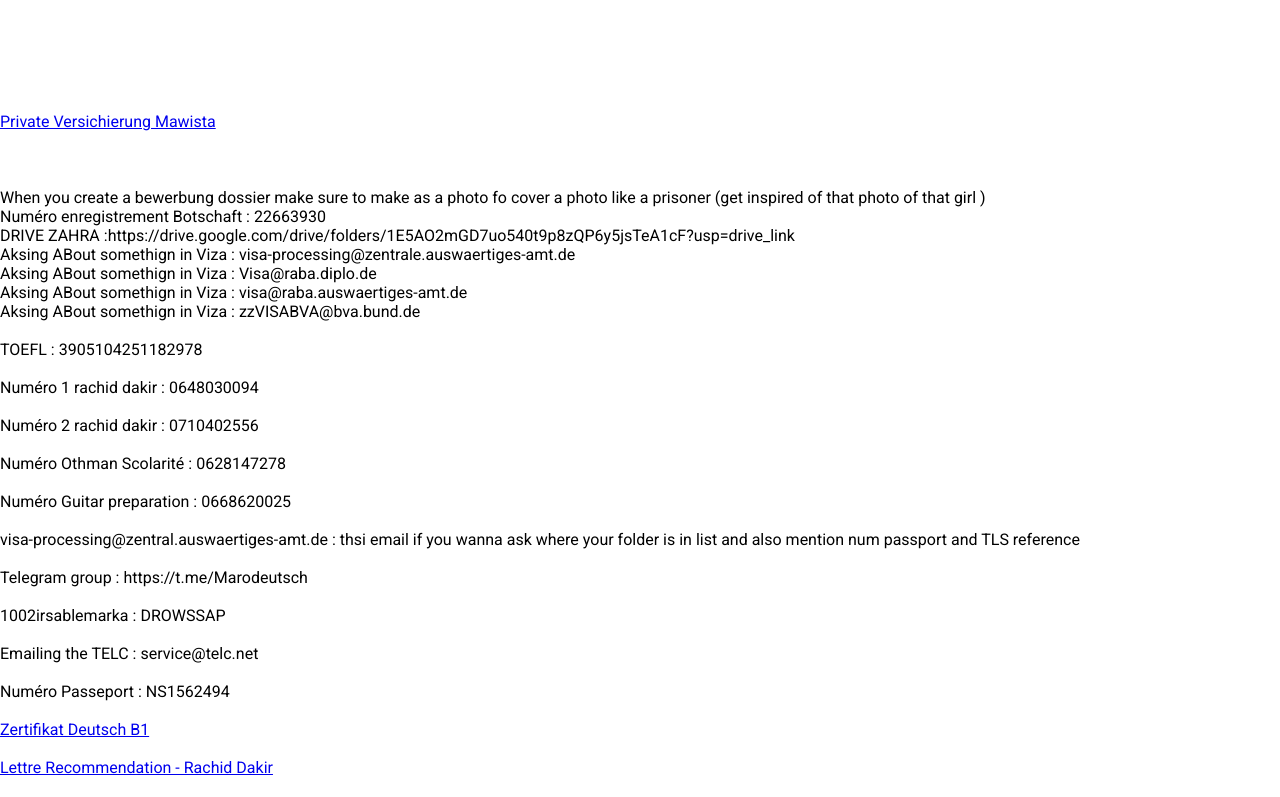
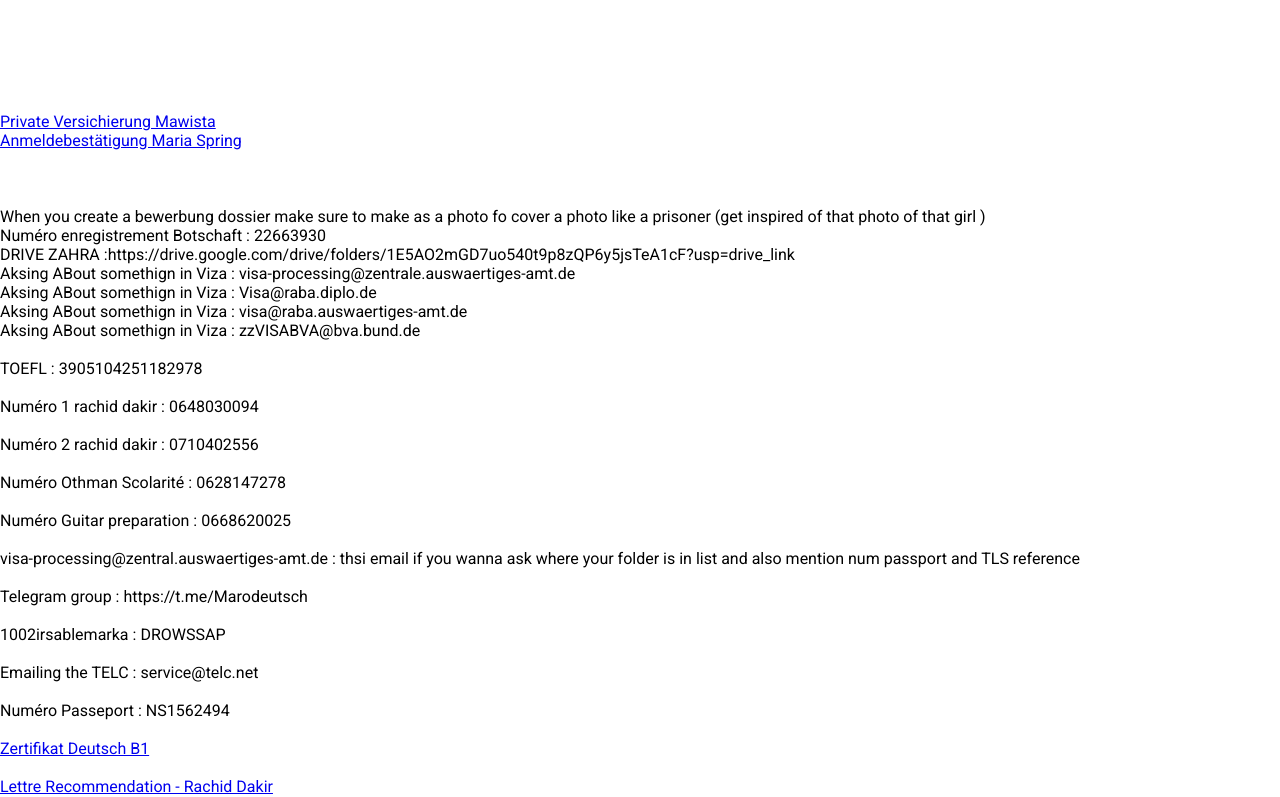
Before and after one commit to akramthedev/die-deutsch-traum, a React (Create React App) app: page /Dokument in a window 1280 px wide. Shown: the top 797 px of the page. Built offline with nearby package versions, Linux system fonts and the light colour scheme.

Commit message:
Update Dokument.jsx

```diff
--- a/src/Dokument.jsx
+++ b/src/Dokument.jsx
@@ -12,6 +12,8 @@ import DC from './DC.pdf'
 import BAC from './BAC.pdf'
 import Zer from './zertifikat.pdf'
 import Insurance  from "./MAWISTA_ONE_YEAR.pdf"
+import Anmeldebestätigung from "./Anmeldebestätigung.pdf";
+
 
 import './App.css';
 
@@ -25,7 +27,17 @@ const Dokument = () => {
      <a href={Insurance} download="insurancemawista1year.pdf">
         Private Versichierung Mawista
       </a>
-    <br />     <br />     <br />     <br />
+    <br />
+
+      <a href={Anmeldebestätigung} download="Anmeldebestätigung.pdf">
+        Anmeldebestätigung Maria Spring
+      </a>
+    <br />
+
+      <br />     <br />     <br />
+
+
+
 
       <a>
         When you create a bewerbung dossier make sure to make as a photo fo cover a photo like a prisoner (get inspired of that photo of that girl )
```
